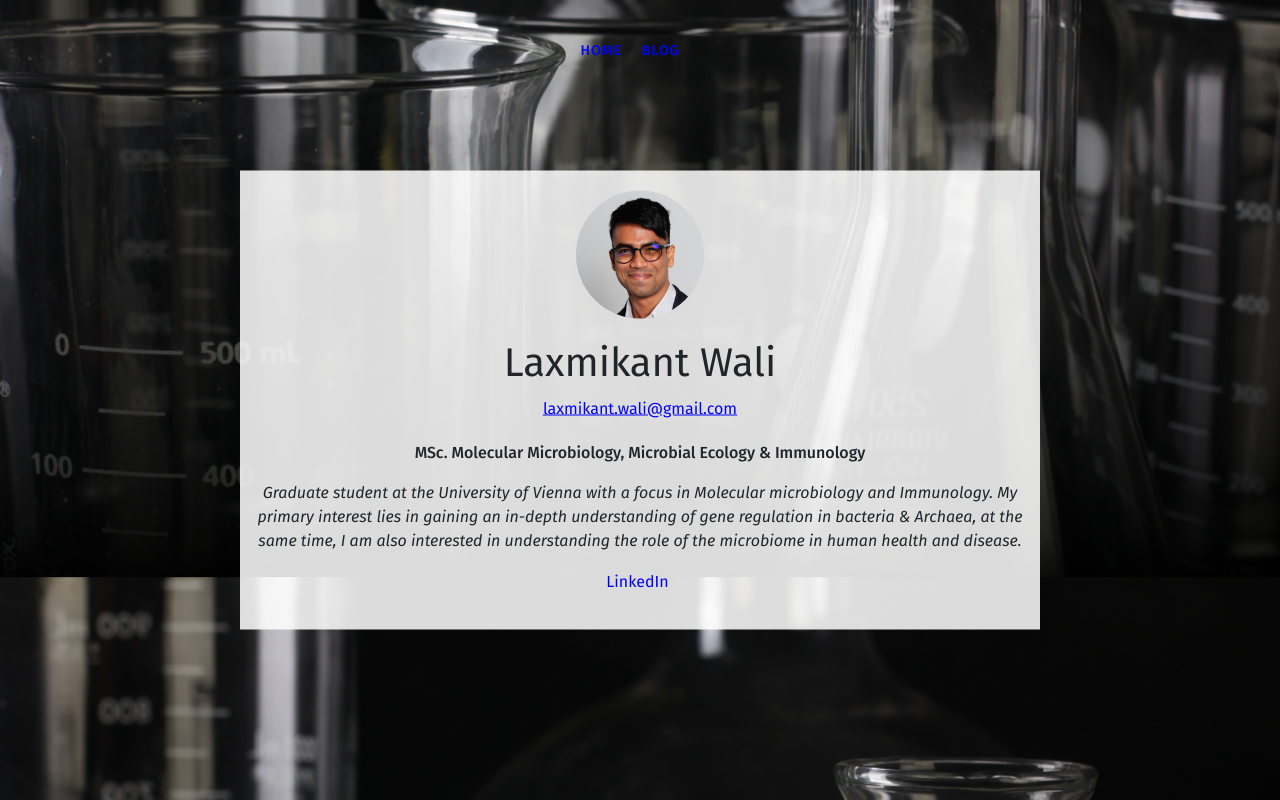
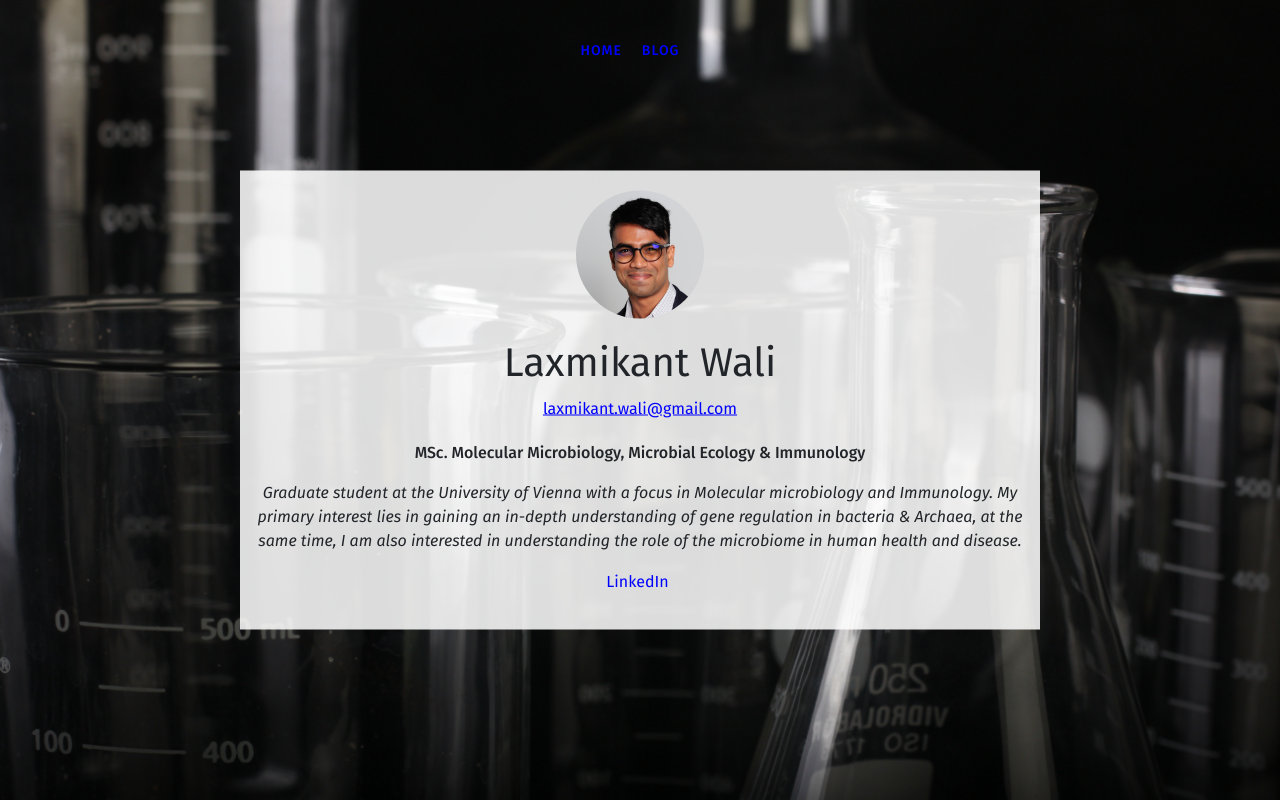
Before and after one commit to Raju06/blog-portfolio-deepu, a React (Create React App) app: page / in a window 1280 px wide. Built offline with nearby package versions, Linux system fonts and the light colour scheme.

Commit message:
back image pos

```diff
--- a/src/App.css
+++ b/src/App.css
@@ -99,6 +99,6 @@ footer{
   text-align: center;
 }
 .body{
-  background: url('./media/background.jpg') center center;
+  background: url('./media/background.jpg') top center;
   background-size: cover;
 }
```
